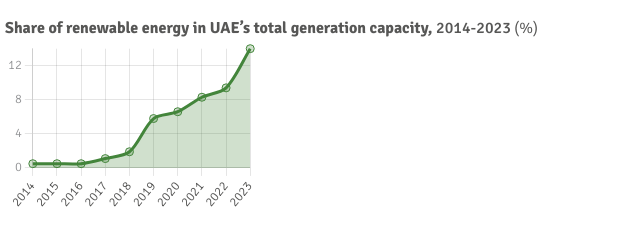
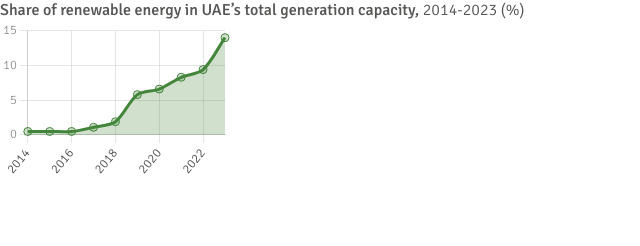
Before and after one commit to Aetharius/uae-renewable-chart, a plain HTML site: page index.html in a window 1280 px wide. Shown: the whole page, without its empty margins (0-640 px from the left). Drawn offline with nearby package versions, Linux system fonts and the light colour scheme.

Commit message:
Update index.html

```diff
--- a/index.html
+++ b/index.html
@@ -13,22 +13,23 @@
       font-family: 'Signika', sans-serif;
       background: #fff;
       margin: 0;
-      padding: 5px;
+      padding: 0px;
     }
 
     h2 {
       font-size: clamp(9.5px, 1.5vw, 16px);
       color: #575756;
       margin-bottom: 0px;
+margin-top: 0px;
     }
 
-    .bold-text { font-weight: 550; }
-    .medium-text { font-weight: 400; }
-    .light-text { font-weight: 200; }
+    .bold-text { font-weight: 500; }
+    .medium-text { font-weight: 350; }
+    .light-text { font-weight: 180; }
 
     .chart-container {
-      width: 260px;
-      height: 175px;
+      width: 230px;
+      height: 160px;
     }
   </style>
 </head>
@@ -41,7 +42,7 @@
   </h2>
 
   <div class="chart-container">
-    <canvas id="energyChart" width="260" height="175"></canvas>
+    <canvas id="energyChart" width="230" height="160"></canvas>
   </div>
 
   <script>
```
